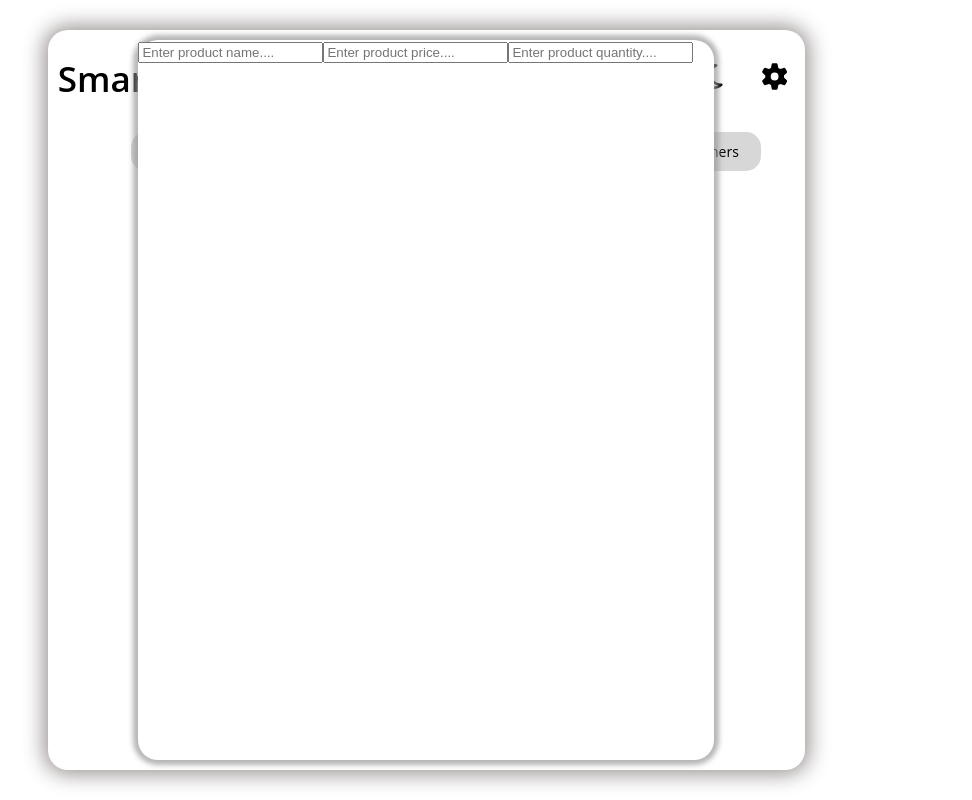
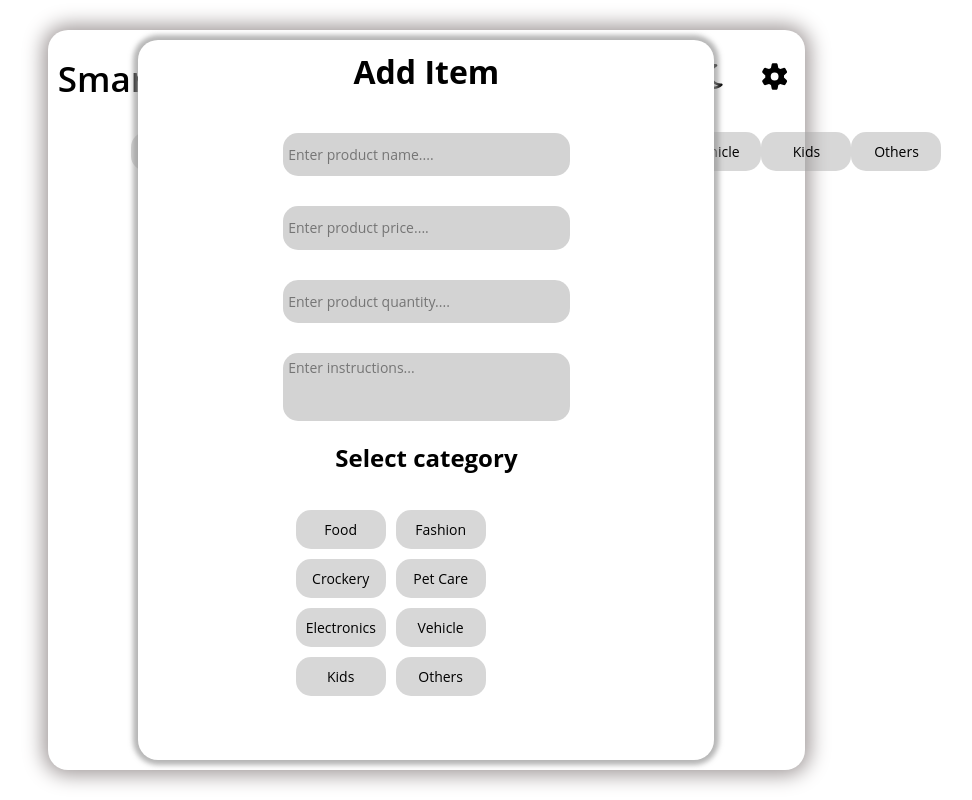
Before and after one commit to edwinisac/smart-shopping-list-react, a React (Vite) app: page / in a window 1280 px wide. Shown: the whole page, without its empty margins (218-1190 px from the left). Built offline with nearby package versions, Linux system fonts and the light colour scheme.

Commit message:
buttons component

```diff
--- a/src/add-update-delete/add_modal/AddItem.jsx
+++ b/src/add-update-delete/add_modal/AddItem.jsx
@@ -1,12 +1,16 @@
+import Select from "../modal_parts/categories/Select.jsx"
 import Form from "../modal_parts/form/Form"
 import style from "./additem.module.css"
+
 
 
 function Additem(){
     return(
 
          <div className={style.add_container}>
+            <h1 className={style.heading}>Add Item</h1>
             <Form/>
+            <Select/>
         </div>
 
     )
--- a/src/add-update-delete/add_modal/additem.module.css
+++ b/src/add-update-delete/add_modal/additem.module.css
@@ -8,6 +8,12 @@
     box-shadow: 0px 0px 5px 5px rgba(146, 146, 146, 0.671);
     /* transform: translate(-50%, -50%); */
     z-index:1000;
+    display: flex;
+    flex-direction: column;
+    align-items: center;
+}
+.heading{
+  margin:10px;
 }
 
 /* Tablets (<= 1024px) */
--- /dev/null
+++ b/src/add-update-delete/modal_parts/categories/Select.jsx
@@ -0,0 +1,52 @@
+import style from "./select.module.css";
+
+function Select() {
+  return (
+    <div className={style.select_container}>
+      <h2>Select category</h2>
+      <ul className={style.category_list}>
+        <li className={style.item}>
+          <button className={style.btn} data-category="food">
+            Food
+          </button>
+        </li>
+        <li className={style.item}>
+          <button className={style.btn} data-category="fashion">
+            Fashion
+          </button>
+        </li>
+        <li className={style.item}>
+          <button className={style.btn} data-category="crockery">
+            Crockery
+          </button>
+        </li>
+        <li className={style.item}>
+          <button className={style.btn} data-category="pet">
+            Pet Care
+          </button>
+        </li>
+        <li className={style.item}>
+          <button className={style.btn} data-category="electronics">
+            Electronics
+          </button>
+        </li>
+        <li className={style.item}>
+          <button className={style.btn} data-category="vehicle">
+            Vehicle
+          </button>
+        </li>
+        <li className={style.item}>
+          <button className={style.btn} data-category="kids">
+            Kids
+          </button>
+        </li>
+        <li className={style.item}>
+          <button className={style.btn} data-category="others">
+            Others
+          </button>
+        </li>
+      </ul>
+    </div>
+  );
+}
+export default Select;
--- /dev/null
+++ b/src/add-update-delete/modal_parts/categories/select.module.css
@@ -0,0 +1,37 @@
+.select_container{
+    width:60%;
+    display: flex;
+    flex-direction: column;
+    align-items: center;
+
+}
+
+
+
+
+.category_list{
+    width: 80%;
+    display: flex;
+    flex-direction: row;
+    flex-wrap: wrap;
+    align-items: center;
+    gap:10px;
+    padding: 0px;
+    padding-left:15px;
+}
+.item{
+    list-style: none;
+}
+.btn{
+    background-color: rgba(160, 160, 160, 0.425);
+    padding:10px;
+    width: 90px;
+    border:none;
+    border-radius: 15px;
+    font-family:var(--main-font);
+    font-size:14px;
+}
+.btn:hover{
+    background-color:var(--selector-light);
+    color:rgb(241, 241, 241);
+}
--- a/src/add-update-delete/modal_parts/form/Form.jsx
+++ b/src/add-update-delete/modal_parts/form/Form.jsx
@@ -1,11 +1,13 @@
+import style from "./form.module.css"
 function Form() {
   return (
 
-      <div>
-        <input type="text" placeholder="Enter product name...." />
-        <input type="number" min={0} step={0.1} placeholder="Enter product price...."/>
-        <input type="number" min={0} step={0.1} placeholder="Enter product quantity...."/>
-
+      <div className={style.form_container}>
+        <input type="text" placeholder="Enter product name...." className={`${style.input_field}`}/>
+        <input type="number" min={0} step={0.1} placeholder="Enter product price...." className={`${style.input_field}`}/>
+        <input type="number" min={0} step={0.1} placeholder="Enter product quantity...." className={`${style.input_field}`}/>
+        {/* <input type="text" placeholder="Enter instructions..." className={`${style.input_field}`} /> */}
+        <textarea name="textarea" placeholder="Enter instructions..." className={`${style.input_field} ${style.text}`}></textarea>
       </div>
 
   );
--- a/src/add-update-delete/modal_parts/form/form.module.css
+++ b/src/add-update-delete/modal_parts/form/form.module.css
@@ -0,0 +1,101 @@
+.form_container {
+  height: 40%;
+  width: 60%;
+  display: flex;
+  flex-direction: column;
+  align-items: center;
+  gap: 30px;
+  padding-top: 30px;
+}
+.input_field {
+  background-color: rgba(160, 160, 160, 0.466);
+  color: rgba(59, 59, 59, 0.849);
+  border-style: none;
+  width: 80%;
+  height:40px;
+  font-family: var(--main-font);
+  padding:5px;
+  font-size: 14px;
+  border-radius:15px;
+  outline:none;
+  transition: ease 0.1s;
+
+}
+/* Chrome, Safari, Edge, Opera */
+input::-webkit-outer-spin-button,
+input::-webkit-inner-spin-button {
+  -webkit-appearance: none;
+  margin: 0;
+}
+
+/* Firefox */
+input[type=number] {
+  -moz-appearance: textfield;
+}
+
+.input_field:focus{
+    border:2px solid var(--selector-light);
+
+}
+.text{
+    resize:none;
+    overflow:auto;
+    height:70px;
+}
+
+/* Tablets (max width 1024px) */
+@media (max-width: 1024px) {
+  .form_container {
+    width: 80%;
+    height: auto;
+    gap: 25px;
+    padding-top: 20px;
+  }
+
+  .input_field {
+    width: 90%;
+    font-size: 13px;
+  }
+
+  .text {
+    height: 60px;
+  }
+}
+
+/* Mobile large (max width 768px) */
+@media (max-width: 768px) {
+  .form_container {
+    width: 90%;
+    gap: 20px;
+  }
+
+  .input_field {
+    width: 95%;
+    font-size: 12px;
+    height: 35px;
+  }
+
+  .text {
+    height: 55px;
+  }
+}
+
+/* Mobile small (max width 480px) */
+@media (max-width: 480px) {
+  .form_container {
+    width: 100%;
+    gap: 15px;
+    padding-top: 15px;
+  }
+
+  .input_field {
+    width: 95%;
+    font-size: 12px;
+    height: 32px;
+    padding: 4px;
+  }
+
+  .text {
+    height: 50px;
+  }
+}
--- a/src/app-categories/Categories.jsx
+++ b/src/app-categories/Categories.jsx
@@ -1,20 +1,56 @@
-import styles from "./Categories.module.css"
+import styles from "./Categories.module.css";
 
-function Categories(){
-    return(
-        <div className={styles.category_container}>
-            <ul className={styles.category_list}>
-                <li className={styles.item}><button className={styles.btn} data-category="all">All</button></li>
-                <li className={styles.item}><button className={styles.btn} data-category="food">Food</button></li>
-                <li className={styles.item}><button className={styles.btn} data-category="fashion">Fashion</button></li>
-                <li className={styles.item}><button className={styles.btn} data-category="crockery">Crockery</button></li>
-                <li className={styles.item}><button className={styles.btn} data-category="pet">Pet Care</button></li>
-                <li className={styles.item}><button className={styles.btn} data-category="electronics">Electronics</button></li>
-                <li className={styles.item}><button className={styles.btn} data-category="others">Others</button></li>
-
-            </ul>
-
-        </div>
-    )
+function Categories() {
+  return (
+    <div className={styles.category_container}>
+      <ul className={styles.category_list}>
+        <li className={styles.item}>
+          <button className={styles.btn} data-category="all">
+            All
+          </button>
+        </li>
+        <li className={styles.item}>
+          <button className={styles.btn} data-category="food">
+            Food
+          </button>
+        </li>
+        <li className={styles.item}>
+          <button className={styles.btn} data-category="fashion">
+            Fashion
+          </button>
+        </li>
+        <li className={styles.item}>
+          <button className={styles.btn} data-category="crockery">
+            Crockery
+          </button>
+        </li>
+        <li className={styles.item}>
+          <button className={styles.btn} data-category="pet">
+            Pet Care
+          </button>
+        </li>
+        <li className={styles.item}>
+          <button className={styles.btn} data-category="electronics">
+            Electronics
+          </button>
+        </li>
+        <li className={styles.item}>
+          <button className={styles.btn} data-category="vehicle">
+            Vehicle
+          </button>
+        </li>
+        <li className={styles.item}>
+          <button className={styles.btn} data-category="kids">
+            Kids
+          </button>
+        </li>
+        <li className={styles.item}>
+          <button className={styles.btn} data-category="others">
+            Others
+          </button>
+        </li>
+      </ul>
+    </div>
+  );
 }
-export default Categories
+export default Categories;
```
Also changed, not shown: src/add-update-delete/modal_parts/buttons/Buttons.jsx (added), src/add-update-delete/modal_parts/buttons/buttons.module.css (added).
